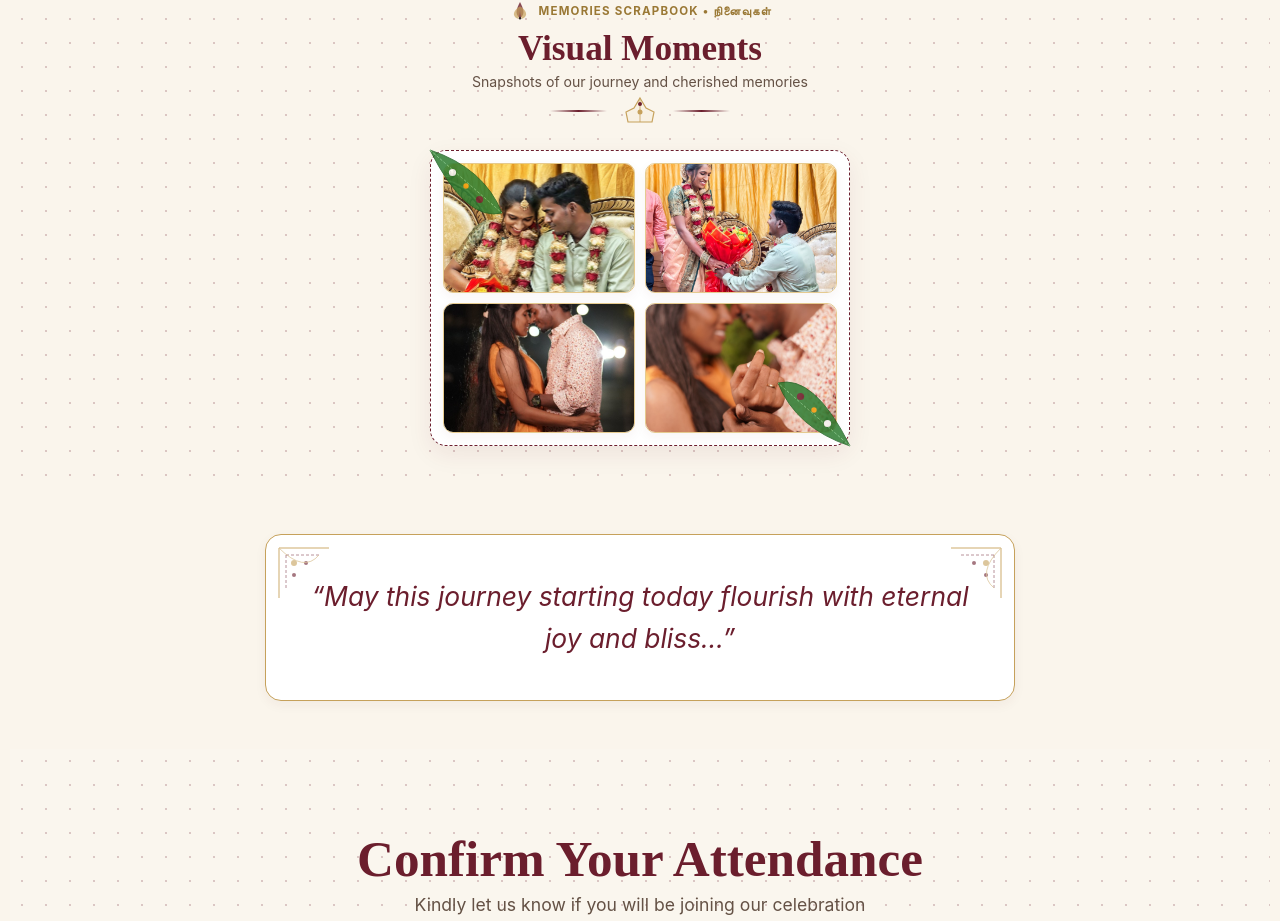
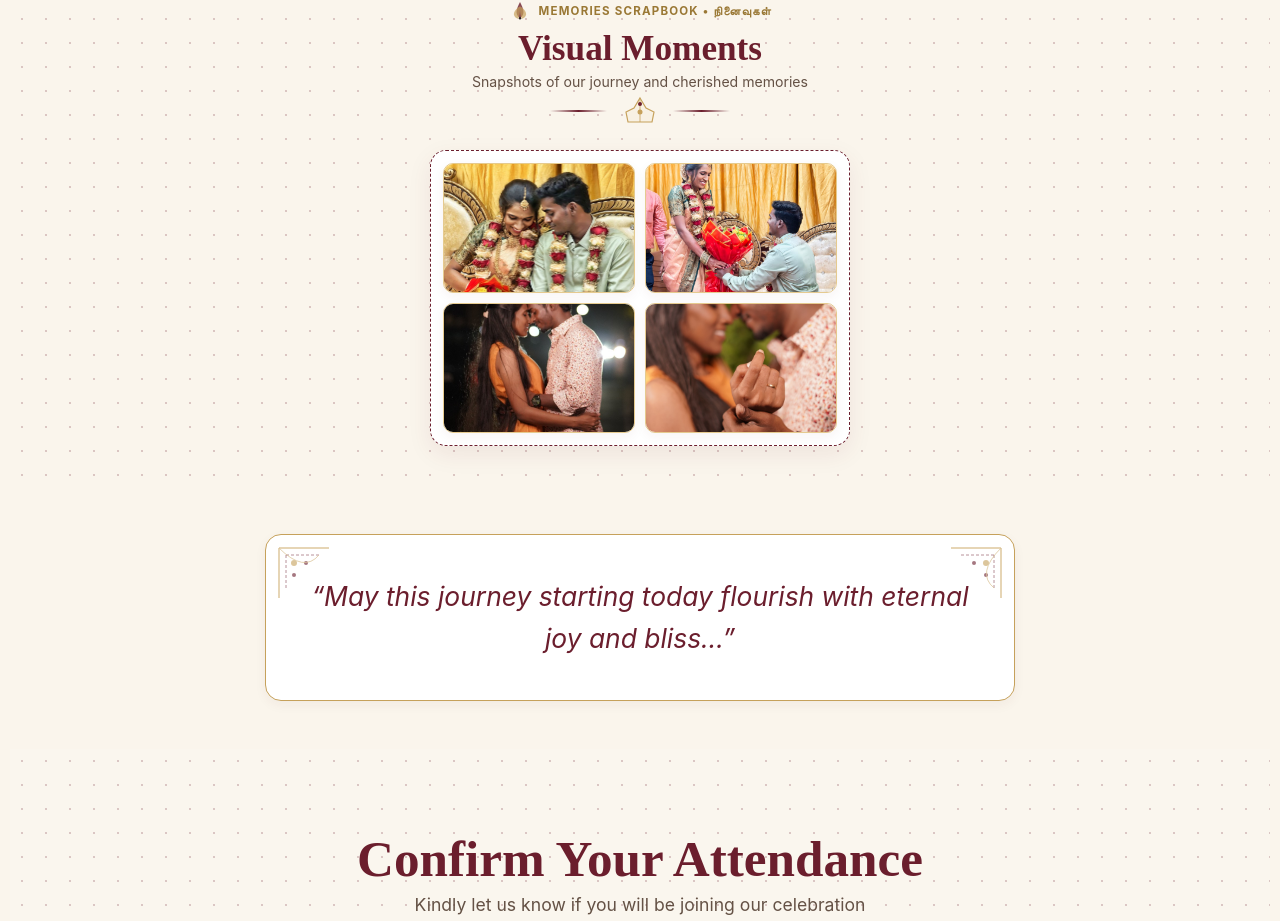
Before and after one commit to RithikaSaravanakumar/ajay-susiwedding, a React app in the folder frontend/: page / in a window 1280 px wide. Shown: the part 7874-8795 px from the top of the page. Built offline with nearby package versions, Linux system fonts and the light colour scheme; the HTML template or start-up script is replaced by a standard one.

Commit message:
Remove banana leaf decorations from Visual Moments photo gallery

```diff
--- a/frontend/src/components/Gallery.jsx
+++ b/frontend/src/components/Gallery.jsx
@@ -63,11 +63,8 @@ const Gallery = ({ lang }) => {
           <GopuramDivider />
         </div>
 
-        {/* Asymmetric Editorial Grid framed with Invitation Scrapbook Aesthetics */}
+        {/* Photo Gallery Grid */}
         <div style={styles.gridWrapper}>
-          <BananaLeafDecoration position="top-left" size={90} />
-          <BananaLeafDecoration position="bottom-right" size={90} />
-
           <div style={styles.asymmetricGrid}>
             {images.map((img, idx) => (
               <div
```
